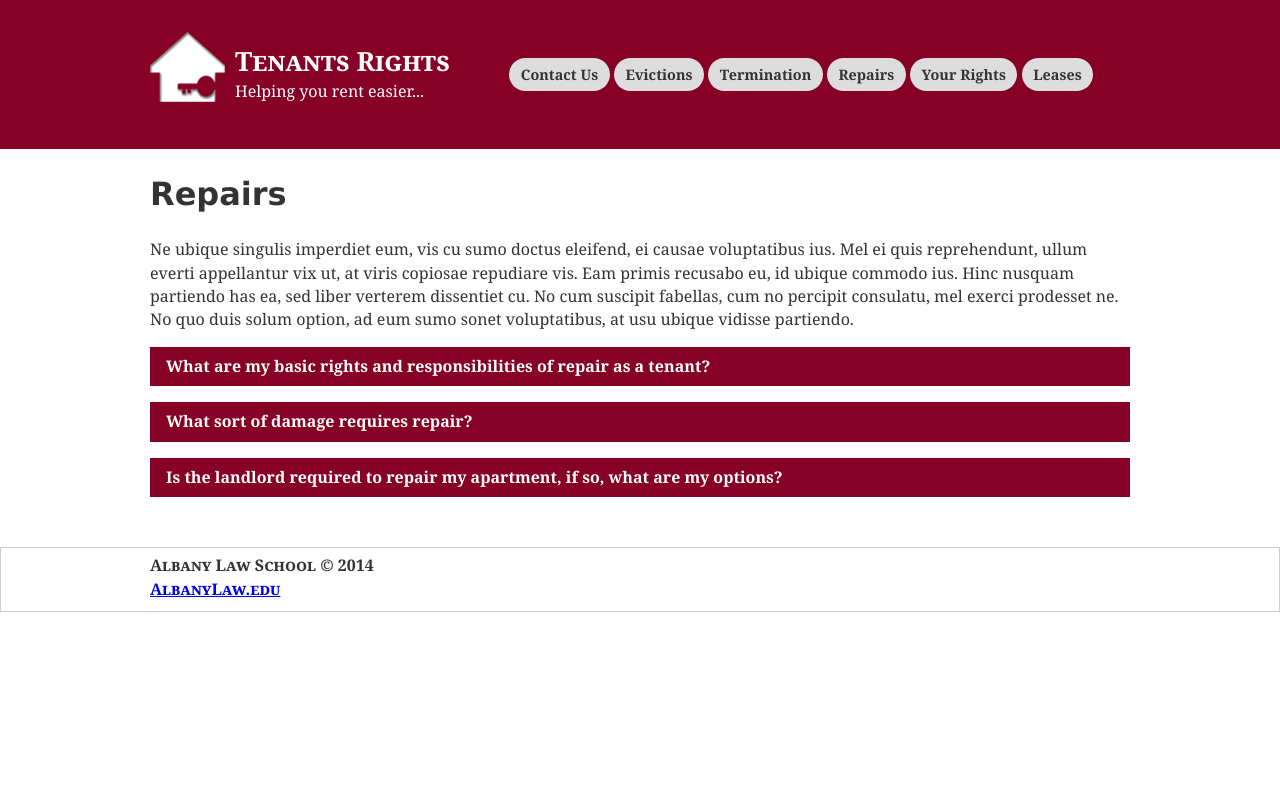
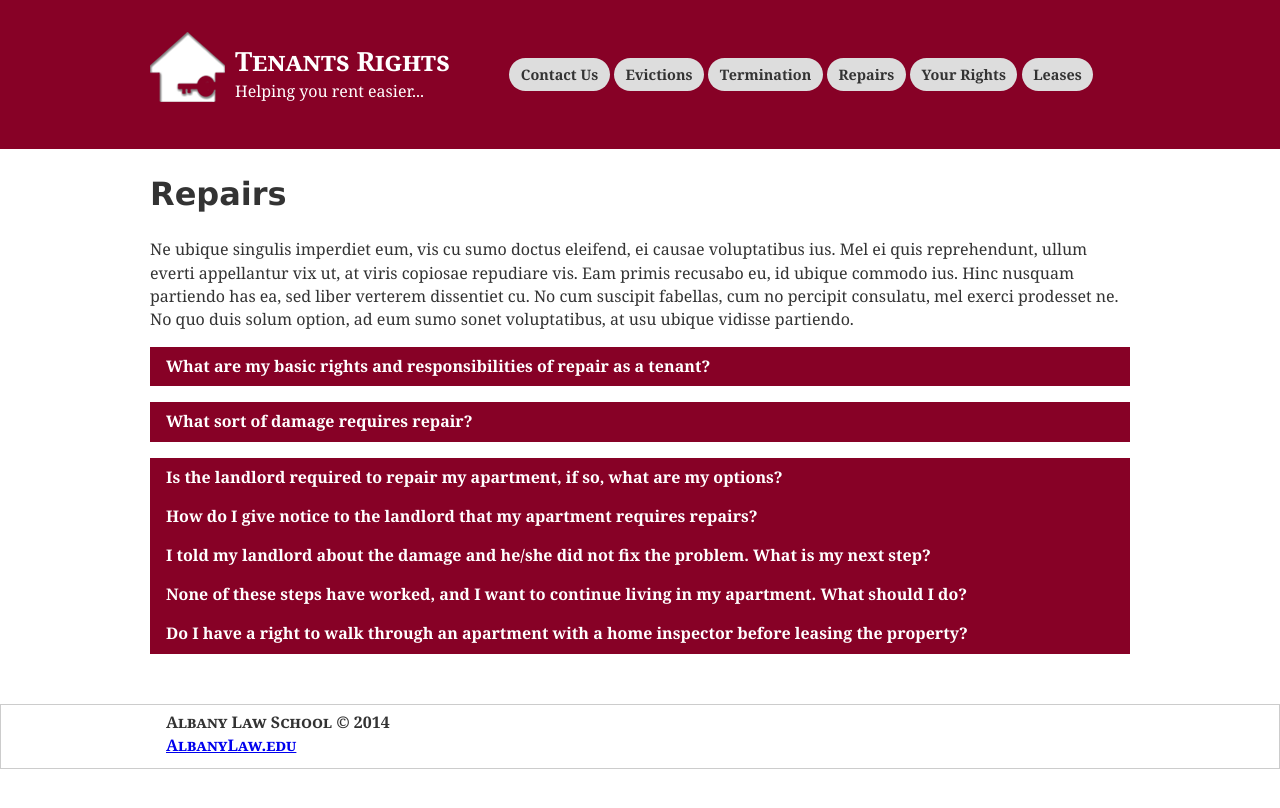
Before and after one commit to iinf362/team5, a Jekyll site: the page built from repairs/index.html, in a window 1280 px wide. Shown: the top 808 px of the page. Built offline with Jekyll 4.4.1, drawn with Linux system fonts in a browser that asks for light colours; nearby versions of some CDN libraries; library files that are not in the unit come from our copies.

Commit message:
added content to repairs

```diff
--- a/repairs/index.html
+++ b/repairs/index.html
@@ -37,6 +37,66 @@
       If your lease includes a section which allows you to make repairs and deduct the cost from your rent, you may be able to get reimbursed for the cost of repairs. A letter asking for reimbursement could look like this:
       <br>
       In order to deduct the cost of repairs from the rent, the tenant must:(a) give notice to the landlord of the existence of the condition; (b) give the landlord a reasonable amount of time to fix the condition (the amount of time that is reasonable will depend on the nature of the condition - a serious condition will require a response from the landlord more quickly); (c) secure repairs that are reasonable in cost and use a professional to make the repairs. The tenant will bear the burden of proving that the costs were reasonable. A good way to do this is to try to get multiple estimates of the costs of the repair in advance of making the repairs so that you can prove that the costs associated with the repair are reasonable.</p></div>
+
+
+<div class="panel">
+      <div class="panel-title" id="panel4">How do I give notice to the landlord that my apartment requires repairs?</div>
+      <div class="panel-content" id="panelC4"><p>First, try to talk to your landlord! Tell him or her about the repairs you need and ask when the landlord can fix the problem. If he or she is not responsive or does not complete the repairs in a reasonable time, the next step is to write a formal letter to the landlord giving him or her notice of the condition that needs repair.<br><br>
+      A letter to your landlord informing him/her of the need for repair could look like this:
+
+To: First Name, Last Name
+
+Address:
+
+The property you leased to me, (Address here), requires repairs which include: (List of required repairs). We spoke previously about the defects and the need for repairs on (date of conversation). According to the lease dated (Date of Lease), repairs must be made within (Number of Days) of notice of the need for repairs.
+
+Please contact me upon receipt of this letter to schedule a time to begin the repairs.
+
+Dated: --/--/----
+
+Printed Name,
+
+[Signature]
+<br><br>Check your lease. It may require that you send any notice to the landlord by certified mail. If so, make sure any letter to the landlord about conditions, or about anything, is sent to the landlord by certified mail. If some other method of notice is required by the lease, use that method.</p></div>
+
+
+ <div class="panel">
+      <div class="panel-title" id="panel5">I told my landlord about the damage and he/she did not fix the problem. What is my next step?</div>
+      <div class="panel-content" id="panelC5"><p>If the landlord has not made the repairs, you might be able to vacate your apartment before the lease has ended. But there are certain requirements under the law before you do so. If you do leave your apartment before the lease is up, and you were not entitled to do so, the landlord might be able to sue you for the remainder of the rent due on the lease. If you think you want to leave your apartment early, it probably makes sense to talk to a lawyer first to make sure that doing so is lawful and that the landlord will not be able to sue you for the remaining rent on the lease.
+
+A letter stating your intent to vacate the lease might look like this:
+
+To: First Name, Last Name
+
+Address:
+
+The property you leased to me, (Address here), requires repairs which include: (List of required repairs). According to the lease dated (Date of Lease), repairs must be made within (Number of Days) of notice of the need for repairs.
+
+If repairs are not completed within the timeframe required by the lease, I will consult legal advice as to my right to terminate the lease early or pursue an alternative remedy.
+
+Dated: --/--/----
+
+Printed Name,
+
+[Signature]</p></div>
+
+
+
+
+
+<div class="panel">
+      <div class="panel-title" id="panel6">None of these steps have worked, and I want to continue living in my apartment. What should I do?</div>
+      <div class="panel-content" id="panelC6"><p>If none of the above methods have gotten the landlord to deal with the issue, you may want to get legal advice on how to proceed. One step you might want to take might include taking the landlord to court to obtain repairs. You can contact the clerk in the court to get instructions on how to bring such an action. A lawyer should also be able to help you do this.</p></div>
+
+
+      <div class="panel">
+      <div class="panel-title" id="panel7">Do I have a right to walk through an apartment with a home inspector before leasing the property?</div>
+      <div class="panel-content" id="panelC7"><p>A prospective tenant does not have a right to walk through or have an independent home inspector look at the apartment. However, if a landlord does not want to show you the apartment before you sign a lease, act cautiously. There may be a reason he/she will not show you the inside!</p></div>
+    </div>
+
+
+    </div>
+    </div>
     </div>
   </div>
 </div>
```
